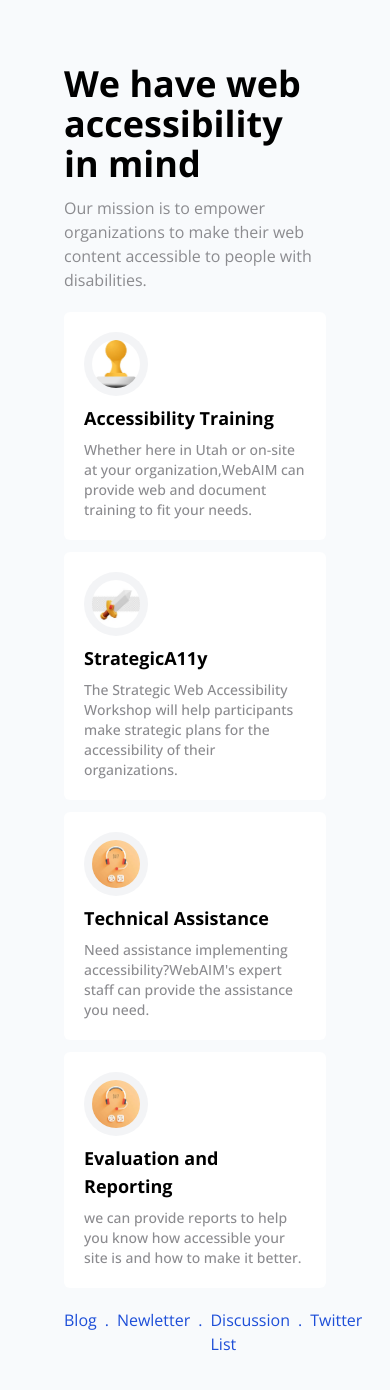
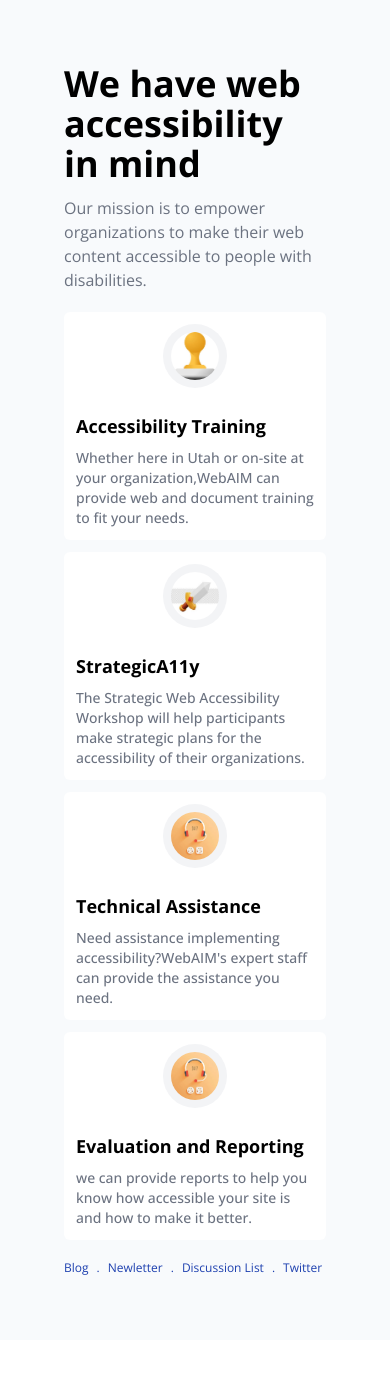
Before and after one commit to Ajithdev444/card, a Next.js app: page /mind in a window 390 px wide. Shown: the top 1390 px of the page. After the commit the page ends 1340 px from the top, so only its background shows below. Built offline with nearby package versions, Linux system fonts and the light colour scheme.

Commit message:
responsive

```diff
--- a/components/MindComponent.tsx
+++ b/components/MindComponent.tsx
@@ -13,8 +13,8 @@
   return (
     <div>
       <div
-        className="flex flex-col md:flex-row gap-2 md:gap-6 bg-white p-5 md:p-10 rounded-md
-      hover:scale-105 duration-300 hover:shadow-xl cursor-pointer items-start"
+        className="flex flex-col items-center md:flex-row gap-6 bg-white p-3 md:p-6 rounded-md
+      duration-300 hover:shadow-xl hover:shadow-violet-100 cursor-pointer md:items-start md:h-36"
       >
         <div className="bg-gray-100 rounded-full p-2 shrink-0">
           <Image src={src} alt="img" className="w-12 h-12 rounded-full" />
@@ -24,7 +24,7 @@
             <span className="text-lg font-bold mb-2">{heading2}</span>
           </span>
 
-          <p className="text-sm font-medium text-[#8b8b8f]">{para1}</p>
+          <p className="text-sm font-medium text-gray-500">{para1}</p>
         </div>
       </div>
     </div>
--- a/pages/mind/index.tsx
+++ b/pages/mind/index.tsx
@@ -1,4 +1,3 @@
-import Image from "next/image";
 import React from "react";
 import img from "../../public/images.jpg";
 import img1 from "../../public/images1.jpg";
@@ -14,7 +13,7 @@
           We have web
           <br /> accessibility in mind
         </h1>
-        <h2 className="text-base text-[#8b8b8f] leading-6">
+        <h2 className="text-base text-gray-500 leading-6">
           Our mission is to empower organizations to make their web
           <br />
           content accessible to people with disabilities.
@@ -45,7 +44,7 @@
             src={img2}
           />
         </div>
-        <div className="flex gap-2 text-blue-700">
+        <div className="flex gap-2 text-blue-800 text-xs">
           <Link href="#">Blog</Link>.<Link href="#">Newletter</Link>.
           <Link href="#">Discussion List</Link>.<Link href="#">Twitter</Link>
         </div>
```
